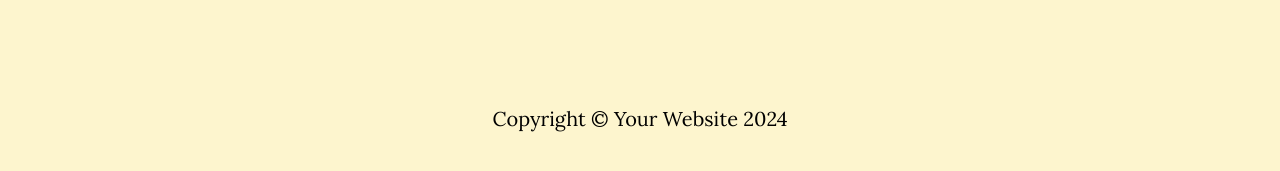
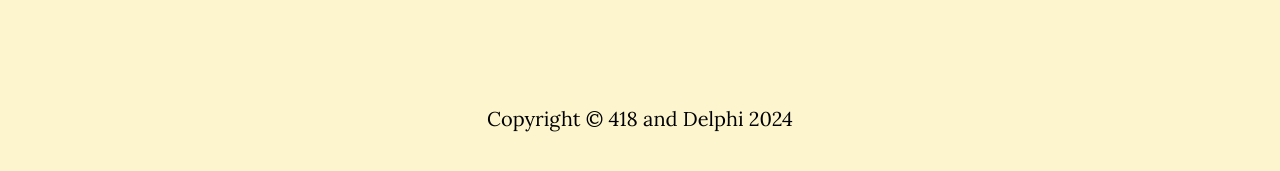
Before and after one commit to 418-and-delphi/418-and-delphi.github.io, a Jekyll site: the page built from index.html, in a window 1280 px wide and 900 px high, scrolled down 3432 px. Shown: the part 715-886 px from the top of the window. Built offline with Jekyll 4.4.1, drawn with Linux system fonts in a browser that asks for light colours.

Commit message:
Update _config.yml

```diff
--- a/_config.yml
+++ b/_config.yml
@@ -10,7 +10,7 @@ color:
   links: '#219ab3'
 
 # Footer settings
-footer: Your Website
+footer: 418 and Delphi
 
 # Social networks usernames (many more available: google-plus, flickr, dribbble, pinterest, instagram, tumblr, linkedin, etc.)
 social:
```
